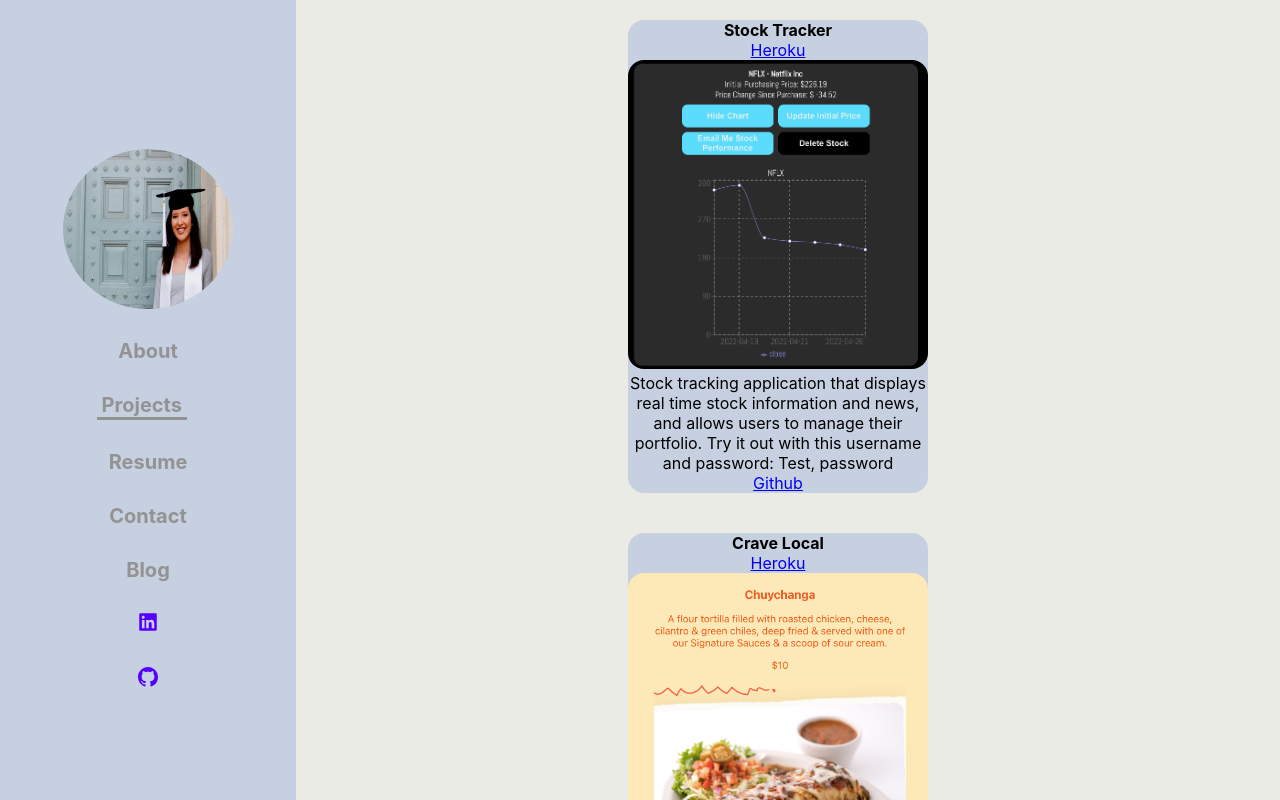
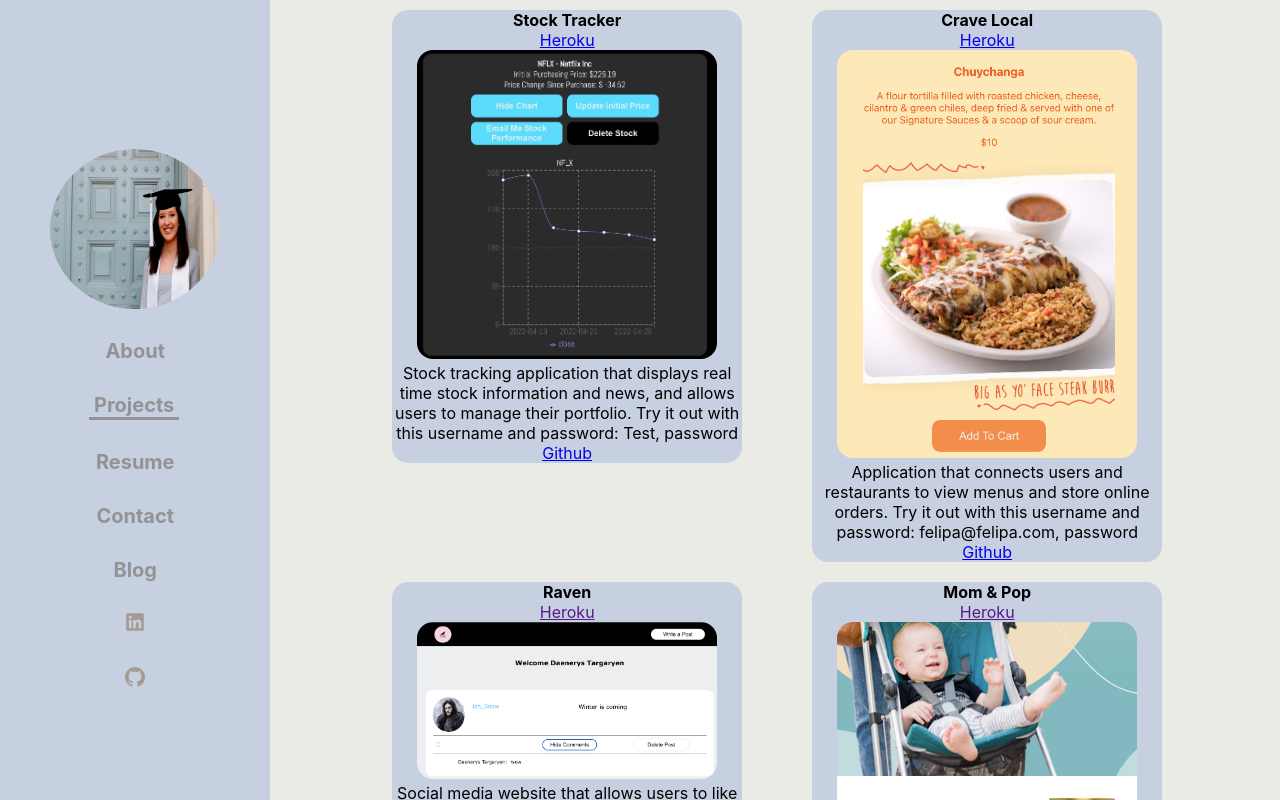
Before and after one commit to felipamendez/portfolio, a React (Create React App) app: page /projects in a window 1280 px wide. Shown: the top 800 px of the page. Built offline with nearby package versions, Linux system fonts and the light colour scheme.

Commit message:
added photo and styles

```diff
--- a/src/App.css
+++ b/src/App.css
@@ -21,7 +21,7 @@
   float: left;
   height: 100vh;
   overflow: auto;
-  width: 20%;
+  width: 18%;
   background-color: rgb(199, 208, 225);
   gap: 30px;
   padding: 20px;
@@ -60,18 +60,20 @@
 }
 
 .project-card {
-  width: 300px;
+  width: 350px;
   background-color: rgb(199, 208, 225);
   border-radius: 1em;
 }
 
 .card-container {
   display: grid;
-  grid-template-columns: auto auto;
+  grid-template-rows: 1fr 1fr;
+  grid-template-columns:  400px 400px;
   justify-content: center;
   align-content: center;
   padding: 10px;
-  gap: 10px;
+  gap: 20px;
+  padding-left: 5%;
 }
 
 .image {
@@ -82,5 +84,23 @@
 .icon {
   font-size: 20px;
   text-decoration: none;
-  color: rgb(85, 0, 255);
+  color: #a69b91;
 }
+
+.about-image {
+  text-align: center;
+  width: 65%;
+  border-radius: .5em;
+}
+
+.text-div {
+  width: 65%;
+  text-align: left;
+  display: flex;
+  flex-direction: column;
+  justify-content: center;
+  align-items: center;
+  padding-left: 6%;
+  padding-top: 3%;
+  font-size: 18px;
+}
--- a/src/components/About.js
+++ b/src/components/About.js
@@ -1,9 +1,14 @@
+
+import image from "./portfolioImages/hookemedit.png"
+
 function About () {
 
     return (
         <div>
-            <div>Felipa Mendez</div>
-            Full-Stack Developer with experience in Ruby, Rails, React and JavaScript based programming and a background in email development. Possess strong skills in mentoring and project management that help teams develop professionally and increase project efficiency.
+            <img className="about-image" src={image} alt="Felipa Mendez"></img>
+            <div className="text-div">
+                Full-Stack Developer with experience in Ruby, Rails, React and JavaScript based programming and a background in email development. Possess strong skills in mentoring and project management that help teams develop professionally and increase project efficiency.
+            </div>
         </div>
     )
 }
--- a/src/components/Blog.js
+++ b/src/components/Blog.js
@@ -1,6 +1,6 @@
 function Blog () {
     return (
-        <div>Browse through my technical blog <a href="https://medium.com/@felipalouise">here!</a></div>
+        <div className="text-div">Browse through my technical blog <a href="https://medium.com/@felipalouise">here!</a></div>
     )
 }
 
--- a/src/components/Contact.js
+++ b/src/components/Contact.js
@@ -1,7 +1,7 @@
 function Contact () {
 
     return (
-        <div>If you would like to get in touch, email me at <a href="mailto:felipalouise@gmail.com">felipalouise@gmail.com.</a></div>
+        <div className="text-div">If you would like to get in touch, email me at <a href="mailto:felipalouise@gmail.com">felipalouise@gmail.com.</a></div>
     )
 }
 
--- a/src/components/Navbar.js
+++ b/src/components/Navbar.js
@@ -27,7 +27,7 @@
                     <div> Blog </div>
                 </NavLink>
                <div className="icon"><a href="https://www.linkedin.com/in/felipa-mendez/" className="icon"> <FaLinkedin /> </a> </div>
-               <div className="icon"><a href="https://github.com/felipamendez" className="icon"> <BsGithub /> </a></div>
+               <div className="icon"><a href="https://github.com/stars/felipamendez/lists/projects" className="icon"> <BsGithub /> </a></div>
         </div>
     )
 }
--- a/src/components/ProjectCard.js
+++ b/src/components/ProjectCard.js
@@ -4,7 +4,7 @@
     console.log(imageSrc[`image${id}`])
 
     return (
-        <div className="card-container">
+        <div >
             <div className="project-card">
                <strong> <div>{name}</div> </strong>
                 <div><a href={heroku}>Heroku</a></div>
--- a/src/components/Projects.js
+++ b/src/components/Projects.js
@@ -48,13 +48,13 @@
     //   console.log(projects)
 
       let singleProject = projects.map((project) => {return (
-        <div className="card-container" >
+        <div  >
             <ProjectCard project={project}/>
         </div>)
     })
 
     return (
-        <div >{singleProject}</div>
+        <div className="card-container">{singleProject}</div>
     )
 }
 
--- a/src/components/Resume.js
+++ b/src/components/Resume.js
@@ -3,9 +3,9 @@
 function Resume () {
 
     return (
-       <>
+       <div className="text-div">
             <a href="https://docs.google.com/document/d/12fWO6eCMJvhdoc6dBxWx9DLKoqZ5ur_P1i_FhhuXl88/edit?usp=sharing">Resume</a> <GrDocumentText />
-       </>
+       </div>
     )
 }
 
```
Also changed, not shown: src/components/portfolioImages/hookem.jpeg (added), src/components/portfolioImages/hookemedit.png (added).
